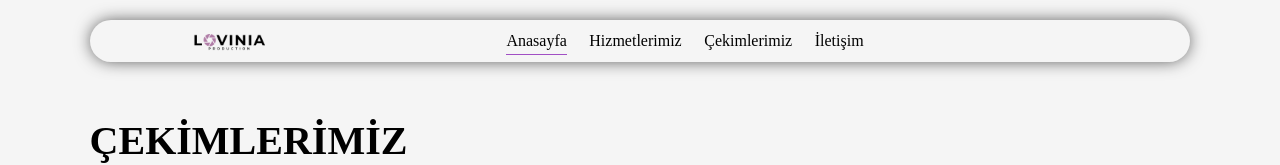
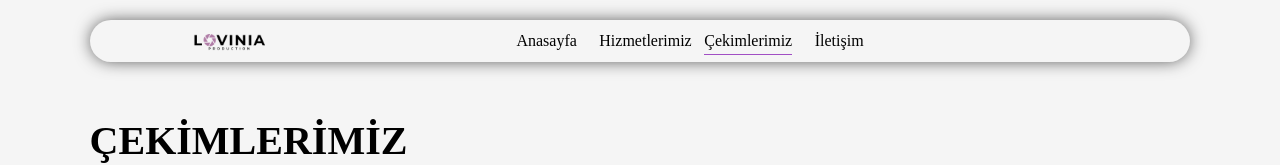
Before and after one commit to aleynakoluk/Lavinia-web-sitesi, a plain HTML site: page shot.html in a window 1280 px wide. Shown: the top 165 px of the page. Drawn offline with nearby package versions, Linux system fonts and the light colour scheme.

Commit message:
headerdaki location düzeltildi.

```diff
--- a/shot.html
+++ b/shot.html
@@ -15,9 +15,9 @@
     </a>
 
     <nav class="navbar">
-        <a href="index.html#home" class="location">Anasayfa</a>
+        <a href="index.html#home">Anasayfa</a>
         <a href="index.html#services">Hizmetlerimiz</a>
-        <a href="index.html#shot">Çekimlerimiz</a>
+        <a href="index.html#shot" class="location">Çekimlerimiz</a>
         <a href="index.html#contact">İletişim</a>
     </nav>
 
```
